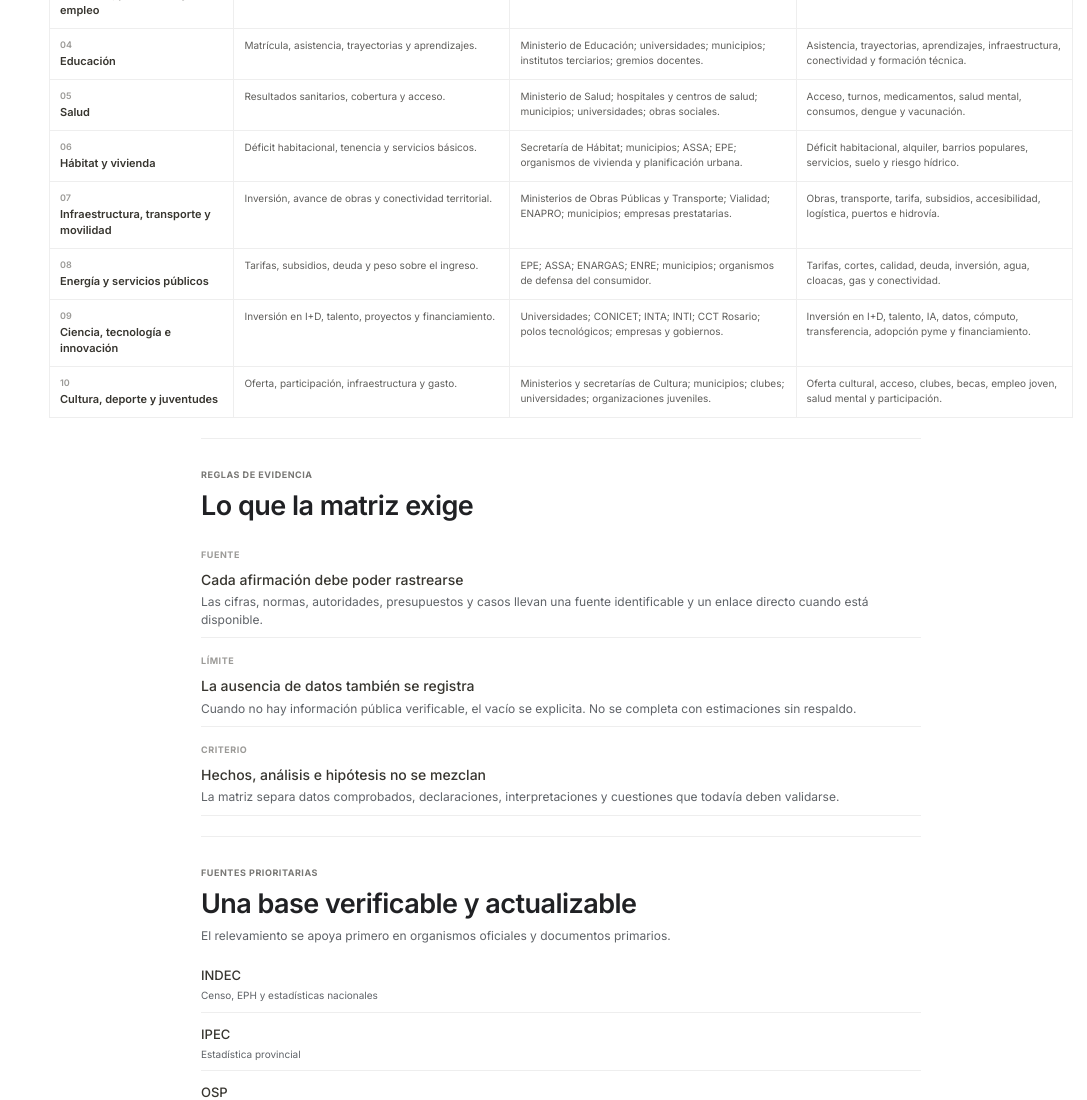
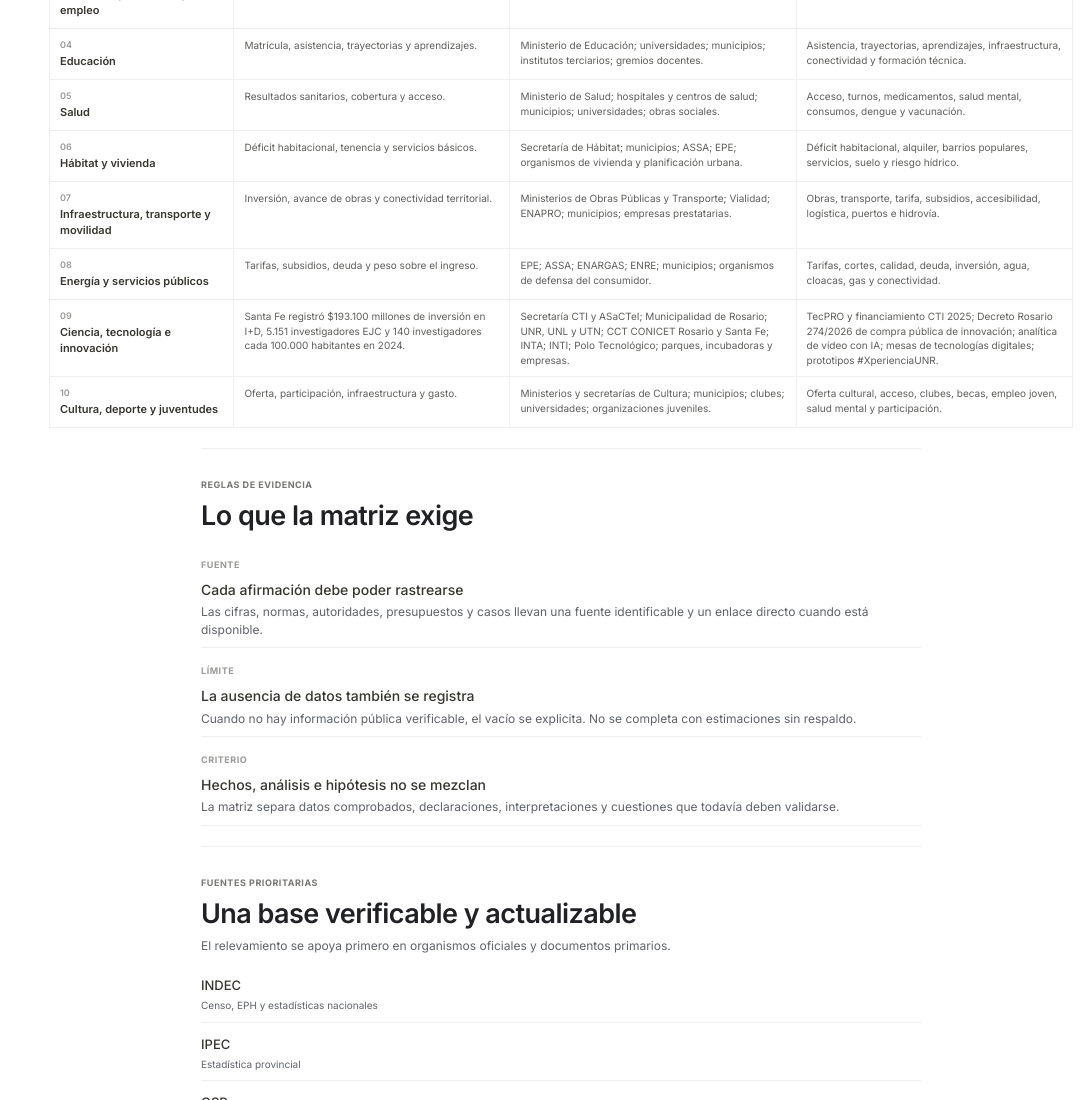
Before and after one commit to wsf/lewamatriz, a plain HTML site: page index.html in a window 1280 px wide. Shown: the part 2639-3739 px from the top of the page, without its empty margins (193-1280 px from the left). Drawn offline with Linux system fonts and the light colour scheme.

Commit message:
Add verified baseline for science and innovation

```diff
--- a/index.html
+++ b/index.html
@@ -186,6 +186,6 @@
     <p>Lewa Matriz · Memoria metodológica del diagnóstico de Santa Fe y Rosario</p>
     <a href="#inicio">Volver al inicio ↑</a>
   </footer>
-  <script src="script.js?v=20261023-9"></script>
+  <script src="script.js?v=20261023-10"></script>
 </body>
 </html>
--- a/script.js
+++ b/script.js
@@ -7,7 +7,7 @@ const axes = {
   habitat: { number: "06", title: "Hábitat y vivienda", points: ["Déficit habitacional, tenencia y servicios básicos.", "Barrios populares, suelo, alquiler y regularización.", "Riesgo hídrico, urbanización y capacidad institucional."] },
   infraestructura: { number: "07", title: "Infraestructura, transporte y movilidad", points: ["Inversión, avance de obras y conectividad territorial.", "Pasajeros, frecuencia, tarifa, subsidios y accesibilidad.", "Siniestralidad, logística, puertos e hidrovía."] },
   energia: { number: "08", title: "Energía y servicios públicos", points: ["Tarifas, subsidios, deuda y peso sobre el ingreso.", "Cortes, calidad, reclamos e inversión.", "Agua, cloacas, gas y conectividad digital."] },
-  ciencia: { number: "09", title: "Ciencia, tecnología e innovación", points: ["Inversión en I+D, talento, proyectos y financiamiento.", "Empresas tecnológicas, patentes y adopción productiva.", "Laboratorios, universidades, parques y vinculación."] },
+  ciencia: { number: "09", title: "Ciencia, tecnología e innovación", points: ["Santa Fe registró $193.100 millones de inversión en I+D, 5.151 investigadores EJC y 140 investigadores cada 100.000 habitantes en 2024.", "La evidencia pública está fragmentada y la mayoría de los indicadores disponibles tiene escala provincial, no de ciudad de Rosario.", "La provincia informó $8.142 millones ejecutados en políticas CTI durante 2025; falta conciliar el dato con la cuenta de inversión y resultados por proyecto."] },
   cultura: { number: "10", title: "Cultura, deporte y juventudes", points: ["Oferta, participación, infraestructura y gasto.", "Clubes, becas, prácticas deportivas y acceso territorial.", "Trayectorias juveniles, empleo, salud mental y participación."] }
 };
 
@@ -24,7 +24,7 @@ const matrixDetails = {
   habitat: { institutions: "Secretaría de Hábitat; municipios; ASSA; EPE; organismos de vivienda y planificación urbana.", cases: "Déficit habitacional, alquiler, barrios populares, servicios, suelo y riesgo hídrico." },
   infraestructura: { institutions: "Ministerios de Obras Públicas y Transporte; Vialidad; ENAPRO; municipios; empresas prestatarias.", cases: "Obras, transporte, tarifa, subsidios, accesibilidad, logística, puertos e hidrovía." },
   energia: { institutions: "EPE; ASSA; ENARGAS; ENRE; municipios; organismos de defensa del consumidor.", cases: "Tarifas, cortes, calidad, deuda, inversión, agua, cloacas, gas y conectividad." },
-  ciencia: { institutions: "Universidades; CONICET; INTA; INTI; CCT Rosario; polos tecnológicos; empresas y gobiernos.", cases: "Inversión en I+D, talento, IA, datos, cómputo, transferencia, adopción pyme y financiamiento." },
+  ciencia: { institutions: "Secretaría CTI y ASaCTeI; Municipalidad de Rosario; UNR, UNL y UTN; CCT CONICET Rosario y Santa Fe; INTA; INTI; Polo Tecnológico; parques, incubadoras y empresas.", cases: "TecPRO y financiamiento CTI 2025; Decreto Rosario 274/2026 de compra pública de innovación; analítica de video con IA; mesas de tecnologías digitales; prototipos #XperienciaUNR." },
   cultura: { institutions: "Ministerios y secretarías de Cultura; municipios; clubes; universidades; organizaciones juveniles.", cases: "Oferta cultural, acceso, clubes, becas, empleo joven, salud mental y participación." }
 };
 
```
